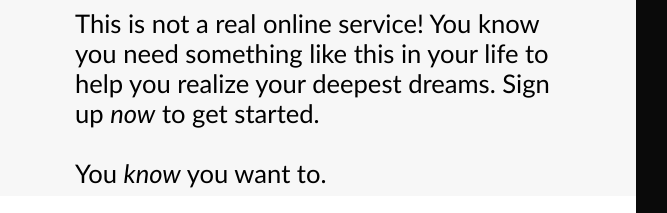
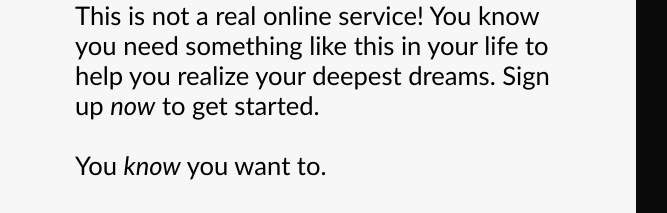
Before and after one commit to dyellow3/sign-up-form, a plain HTML site: page index.html in a window 1280 px wide. Shown: the top 213 px of the page, 516-1183 px from the left. Drawn offline with Linux system fonts and the light colour scheme.

Commit message:
updated font sizing / positioning

```diff
--- a/styles.css
+++ b/styles.css
@@ -36,7 +36,7 @@ body {
 .form-container {
     display: flex;
     flex-direction: column;
-    justify-content: space-evenly;
+    justify-content: center;
     align-items: center;
     background-color: rgb(247, 247, 247);
     width: max(50%, 22rem); /* responsive width */
@@ -89,7 +89,6 @@ input {
     flex-direction: column;
     justify-content: center;
     font-family:'Gill Sans', 'Gill Sans MT', Calibri, 'Trebuchet MS', sans-serif;
-
 }
 
 .input-container {
@@ -98,11 +97,10 @@ input {
 
 
 .info {
-    font-size: clamp(1.6rem, 3rem, 1.6vw);
+    font-size: clamp(1.6rem, 3rem, 1.7vw);
     padding-left: 15px;
     padding-right: 15px;
-    padding-top: 8px;
-    padding-bottom: 8px;
+    padding-bottom: 3vw;
     margin-right: 10%;
 }
 
```
